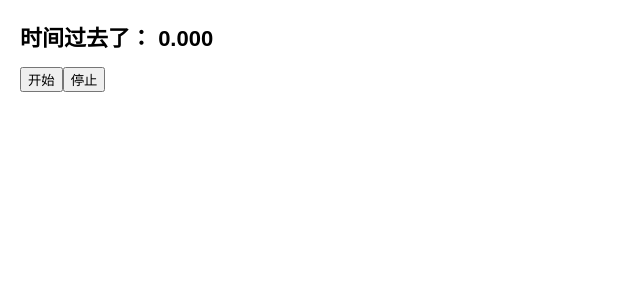
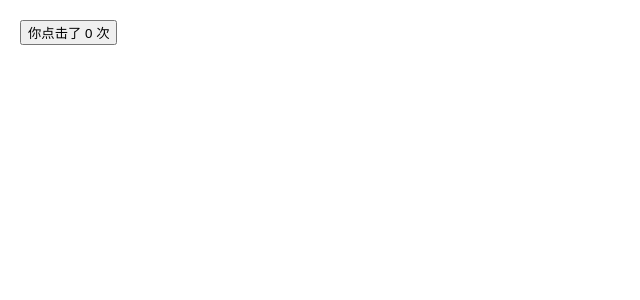
Before and after one commit to MufuDe/20241018-react-ref, a React (Create React App) app: page / in a window 1280 px wide. Shown: the top 300 px of the page, without its empty margins (0-640 px from the left). Built offline with nearby package versions, Linux system fonts and the light colour scheme.

Commit message:
1. 使用 state 实现的计数器按钮;

```diff
--- a/src/App.js
+++ b/src/App.js
@@ -1,34 +1,11 @@
-import { useState, useRef } from "react";
+import { useState } from "react";
 
-export default function Stopwatch() {
-  const [startTime, setStartTime] = useState(null);
-  const [now, setNow] = useState(null);
-  const intervalRef = useRef(null);
+export default function Counter() {
+  const [count, setCount] = useState(0);
 
-  function handleStart() {
-    setStartTime(Date.now());
-    setNow(Date.now());
-
-    clearInterval(intervalRef.current);
-    intervalRef.current = setInterval(() => {
-      setNow(Date.now());
-    }, 10);
+  function handleClick() {
+    setCount(count + 1);
   }
 
-  function handleStop() {
-    clearInterval(intervalRef.current);
-  }
-
-  let secondsPassed = 0;
-  if (startTime != null && now != null) {
-    secondsPassed = (now - startTime) / 1000;
-  }
-
-  return (
-    <>
-      <h1>时间过去了： {secondsPassed.toFixed(3)}</h1>
-      <button onClick={handleStart}>开始</button>
-      <button onClick={handleStop}>停止</button>
-    </>
-  );
+  return <button onClick={handleClick}>你点击了 {count} 次</button>;
 }
```
